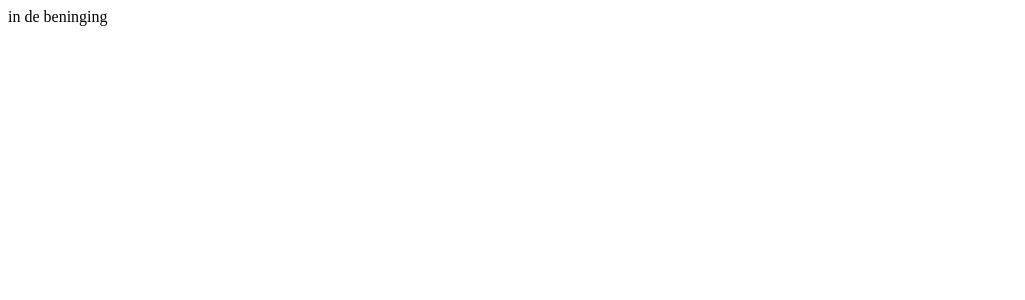
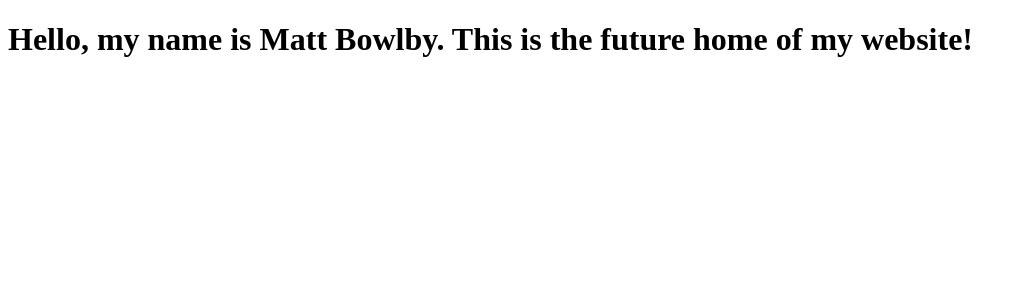
Before and after one commit to matt-bowlby/matt-bowlby-website, a Svelte app: page / in a window 1280 px wide. Shown: the top 300 px of the page, without its empty margins (0-1025 px from the left). Built offline with nearby package versions, Linux system fonts and the light colour scheme.

Commit message:
Add temp welcome message to main page

```diff
--- a/src/App.svelte
+++ b/src/App.svelte
@@ -2,7 +2,7 @@
 </script>
 
 <main>
-	<div>in de beninging</div>
+	<h1>Hello, my name is Matt Bowlby. This is the future home of my website!</h1>
 </main>
 
 <style>
```
